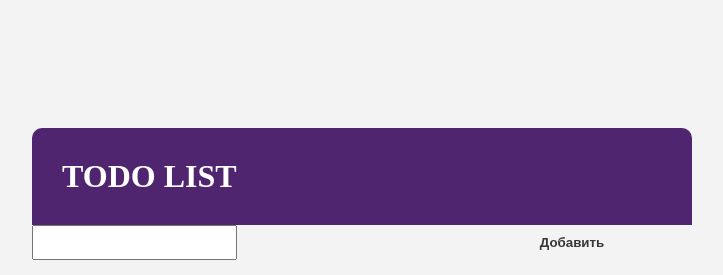
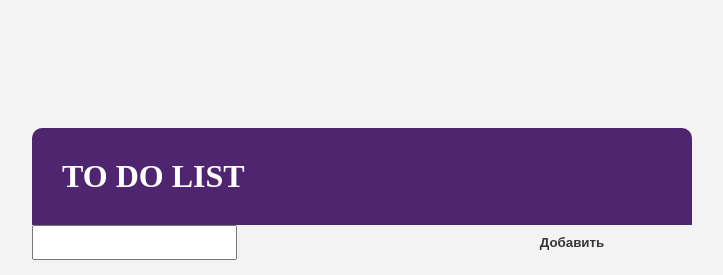
Before and after one commit to angelina070/todo, a plain HTML site: page index.html in a window 1280 px wide. Shown: the top 275 px of the page, without its empty margins (308-1031 px from the left). Drawn offline with Linux system fonts and the light colour scheme.

Commit message:
tittle change

```diff
--- a/index.html
+++ b/index.html
@@ -9,7 +9,7 @@
     <body>
         <div class="wrapper">
             <div class="header">
-                <h1 class="title">TODO LIST</h1>
+                <h1 class="title">TO DO LIST</h1>
                 <form>
                     <div class="input-task">
                         <input
```
